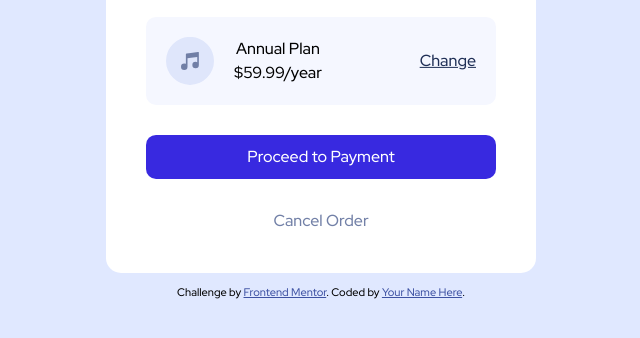
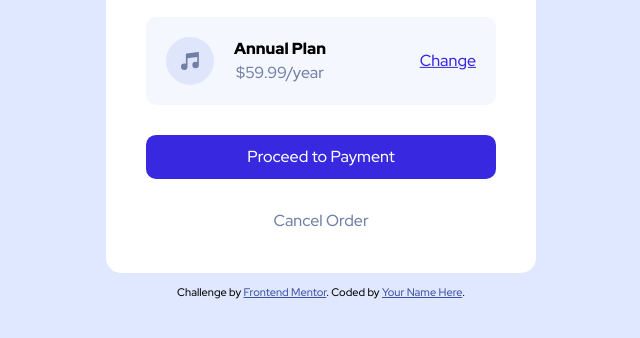
Before and after one commit to mscates/Order-Summary, a website: page index.html in a window 1280 px wide. Shown: the part 460-798 px from the top of the page, without its empty margins (319-959 px from the left). Drawn offline with Linux system fonts and the light colour scheme.

Commit message:
small changes to colors and font weights

```diff
--- a/index.html
+++ b/index.html
@@ -46,8 +46,8 @@
             <div class="plan-section">
               <img class="music" src="images/icon-music.svg" alt="" />
               <div class="plan">
-                <p>Annual Plan</p>
-                <p>$59.99/year</p>
+                <p class="annual">Annual Plan</p>
+                <p class="price">$59.99/year</p>
               </div>
               <a class="change" href="#">Change</a>
             </div>
--- a/sass/main.scss
+++ b/sass/main.scss
@@ -1,4 +1,3 @@
-//font-family: 'Red Hat Display', sans-serif;
 $PaleBlue: hsl(225, 100%, 94%);
 $BrightBlue: hsl(245, 75%, 52%);
 $VeryPaleBlue: hsl(225, 100%, 98%);
@@ -15,17 +14,13 @@ $DarkBlue: hsl(223, 47%, 23%);
   margin: 0;
 }
 
-html,
-body {
-  height: 100%;
-}
-
 body {
   line-height: 1.5;
   font-size: 16px;
   background-color: $PaleBlue;
   font-family: "Red Hat Display", sans-serif;
   position: relative;
+  min-height: 100vh;
 }
 
 img,
@@ -128,10 +123,16 @@ main {
   margin-bottom: 30px;
   padding: 20px;
 }
+.plan .annual {
+  font-weight: 900;
+}
+.plan .price {
+  color: $DesaturatedBlue;
+}
 
 .card .plan-section .change {
   margin-left: auto;
-  color: $DarkBlue;
+  color: $BrightBlue;
 }
 .card .plan-section .change:hover {
   text-decoration: none;
```
Also changed, not shown: css/style.css, 1 other file.
